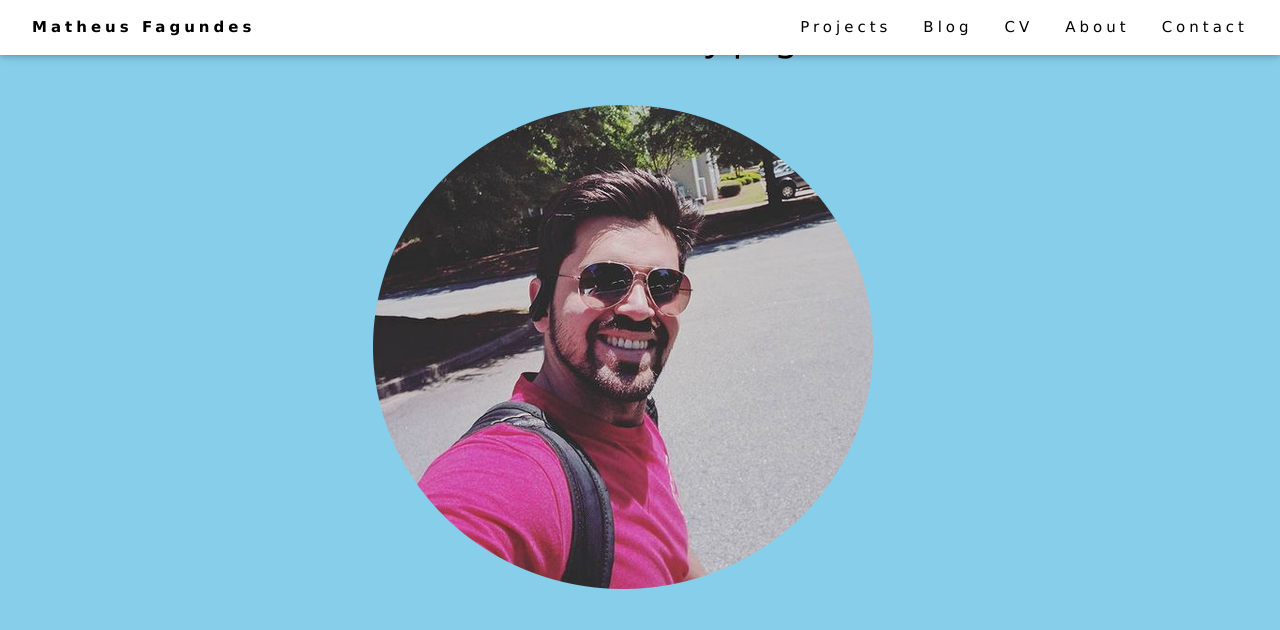
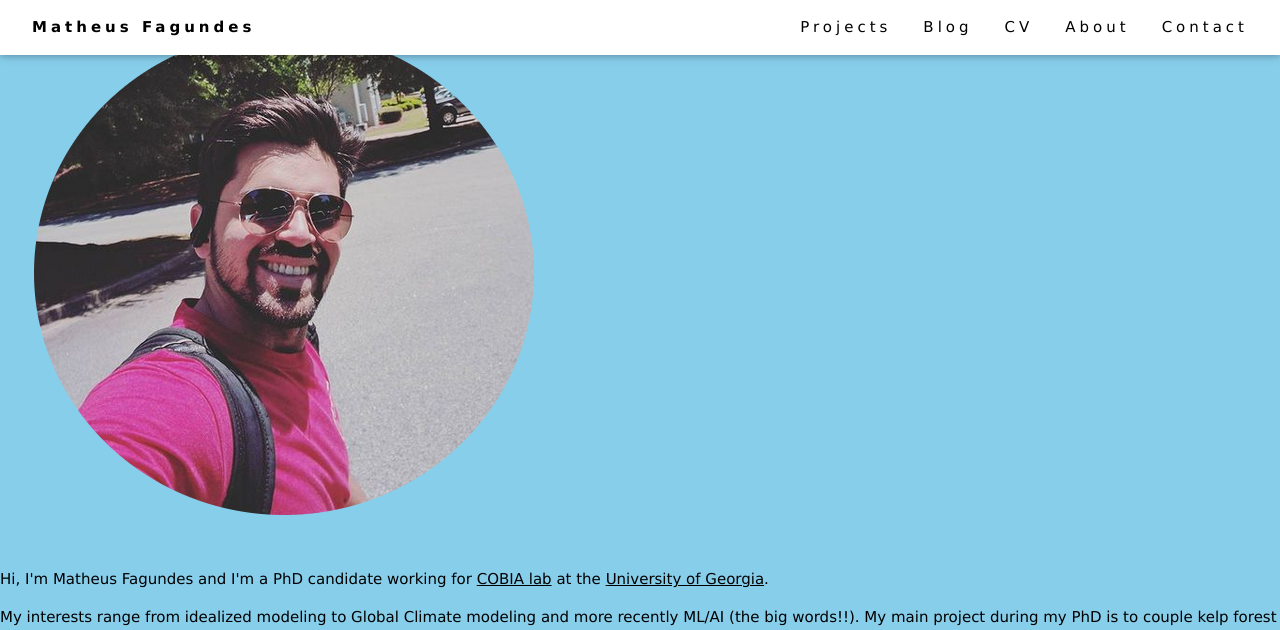
Before and after one commit to mf99274/mf99274.github.io, a Jekyll site: the page built from index.html, in a window 1280 px wide and 1137 px high. Shown: the top 630 px of the window. Built offline with Jekyll 4.4.1, drawn with Linux system fonts in a browser that asks for light colours.

Commit message:
Update index.html

```diff
--- a/index.html
+++ b/index.html
@@ -7,18 +7,14 @@ contact: passive
 description: Project Manager, Music Enthusiast, and Web Noodler living and working in Michigan.
 ---
 <!-- <div class="jumbotron"> -->
-</head>
-  <body  style="text-align:center;"> <!-- the command style is from CSS -->
-    <h1 style="text-align:center">Welcome to my page</h1> <!--the main title at the top -->
-  </body>
 <div class="row marketing">
 	<div class="col-sm-4">
 	<img  class="img-circle avatar" alt="Matheus Fagundes" src="img/selfie1.png">
 	</div>
 	<div>
 	<p class="lead">Hi, I'm <span itemprop="name">Matheus Fagundes</span> and I'm a PhD candidate working for <a href="https://www.cobia.engr.uga.edu/">COBIA lab</a> at <span itemprop="affiliation">the <a href="https://engineering.uga.edu/">University of Georgia</a></span>. </p>
-	<p>My interests range from idealized modeling to Global Climate modeling and more recently ML/AI (the big words!!). My main project during my PhD is to couple kelp forest module in the water column of the Regional Ocean Modeling System (ROMS) and understand the impact in the population dynamics and oxygen dynamics.</p>
-	<p> </p>
+	<p>My interests range from idealized modeling to Global Climate modeling and more recently ML/AI (the big words!!). My main project during my PhD is to couple kelp forest module in the water column of the Regional Ocean Modeling System (ROMS)
+	and understand the impact in the population dynamics and oxygen dynamics.</p>
 	</div>
 	<p><img src="img/project.gif" alt="Oxygen Dynamics"/></p>
 	<!-- <img src="https://jpbongiovanni.github.io/PythonFunctionLibrary/movies/zigzag.gif" alt="zigzag" /> -->
```
